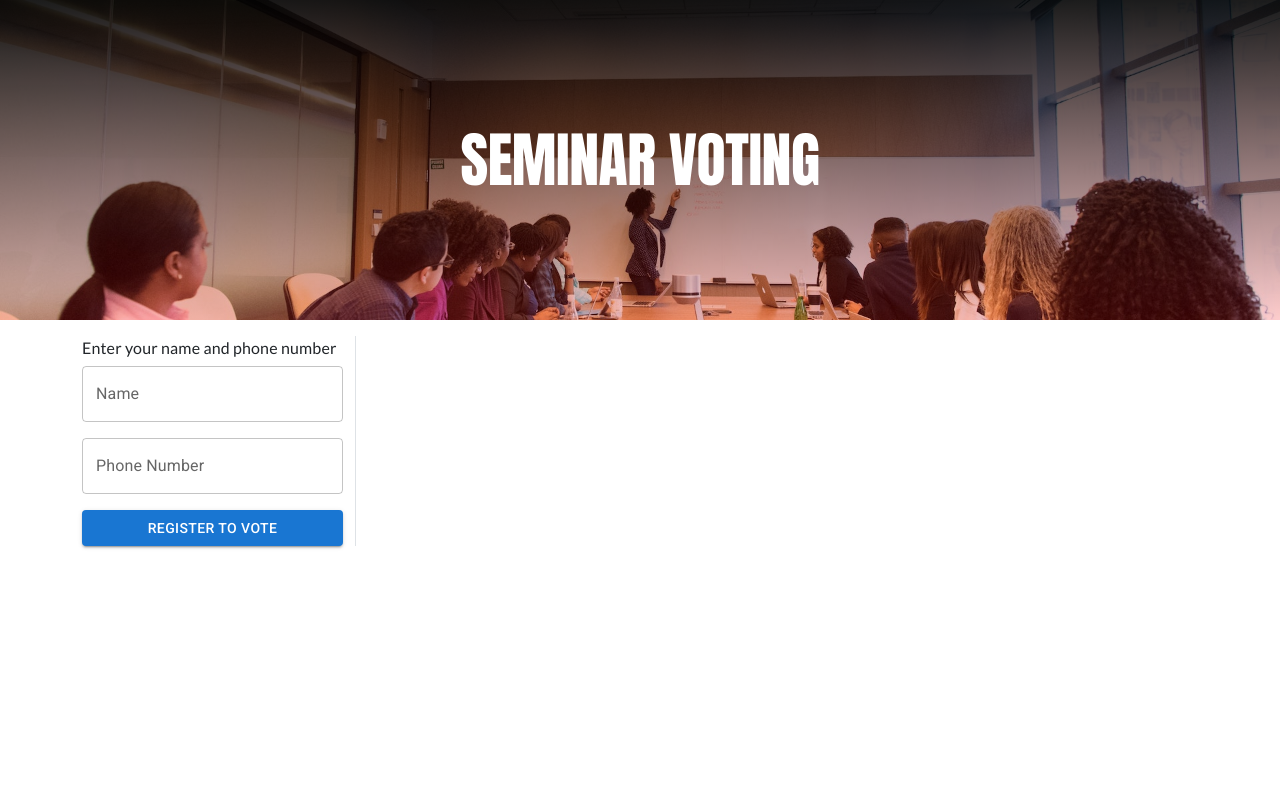
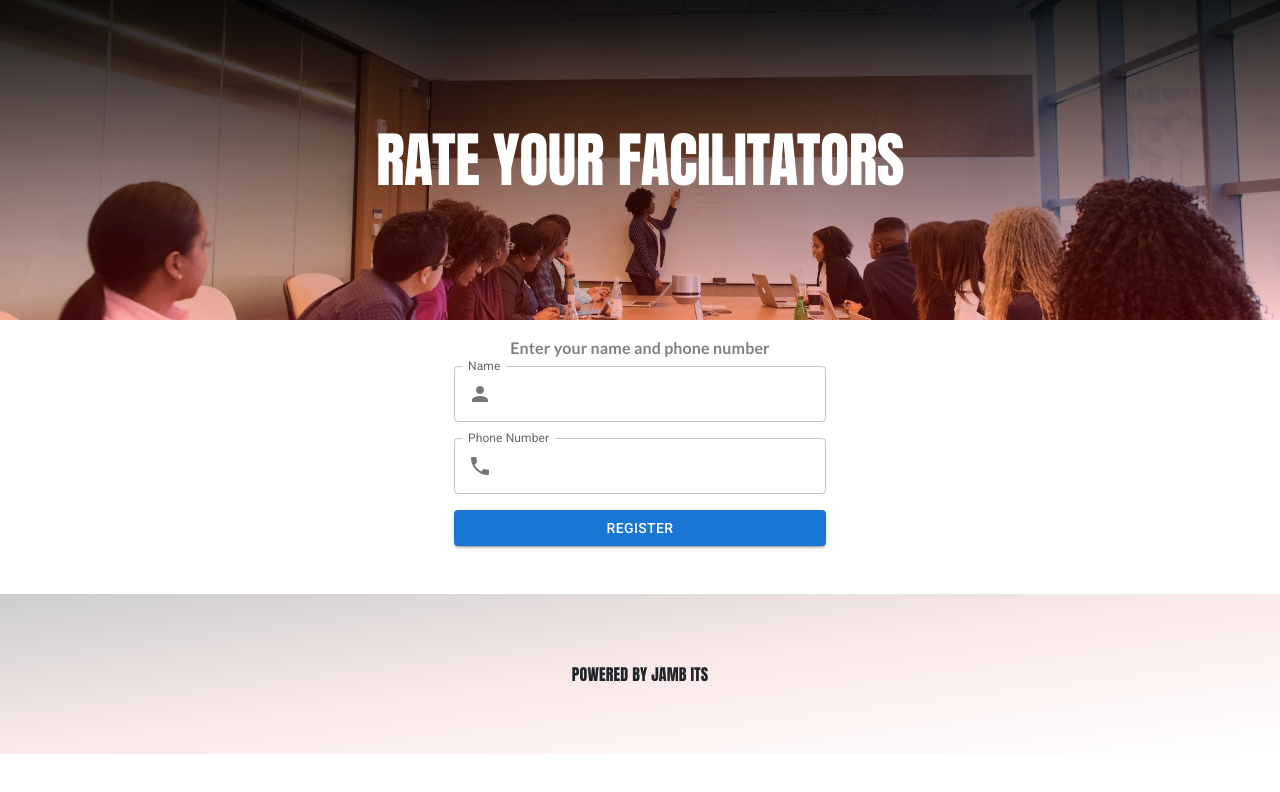
Before and after one commit to MightyEagle96/ratingsfe, a React (Create React App) app: page / in a window 1280 px wide. Shown: the top 792 px of the page. Built offline with nearby package versions, Linux system fonts and the light colour scheme.

Commit message:
made changes

```diff
--- a/src/App.js
+++ b/src/App.js
@@ -1,9 +1,11 @@
 import "bootstrap/dist/css/bootstrap.min.css";
+import MyFooter from "./pages/MyFooter";
 import MainRoutes from "./route";
 function App() {
   return (
     <div>
       <MainRoutes />
+      <MyFooter />
     </div>
   );
 }
--- a/src/pages/HomePage.css
+++ b/src/pages/HomePage.css
@@ -54,3 +54,13 @@
     ),
     url("../images/milad-fakurian-seA-FPPXL-M-unsplash.jpg");
 }
+
+.footer {
+  min-height: 20vh;
+  background-image: linear-gradient(
+    to right bottom,
+    rgb(205, 205, 205),
+    rgb(251, 234, 234),
+    white
+  );
+}
--- a/src/pages/HomePage.jsx
+++ b/src/pages/HomePage.jsx
@@ -1,6 +1,7 @@
 import React, { useState } from "react";
 import "./HomePage.css";
-import { Button, TextField, Typography } from "@mui/material";
+import { Button, TextField, Typography, InputAdornment } from "@mui/material";
+import { Person, Phone } from "@mui/icons-material";
 import { httpService } from "../services";
 import { Spinner } from "react-bootstrap";
 
@@ -27,20 +28,79 @@ function HomePage() {
         <div>
           <div className="d-none d-md-block">
             <Typography fontFamily={"Anton"} variant="h2" color="white">
-              SEMINAR VOTING
+              RATE YOUR FACILITATORS
             </Typography>
           </div>
           <div className="d-sm-block d-md-none">
             <Typography fontFamily={"Anton"} variant="h4" color="white">
-              SEMINAR VOTING
+              RATE YOUR FACILITATORS
             </Typography>
           </div>
         </div>
       </div>
       <div className="container mt-3">
-        <div className="row">
-          <div className="col-md-3">
-            <Typography fontFamily={"Lato"} gutterBottom>
+        <div className="d-none d-md-block">
+          <div className="d-flex justify-content-center ">
+            <div className="col-md-4">
+              <Typography
+                fontFamily={"Lato"}
+                color="GrayText"
+                fontWeight={600}
+                textAlign={"center"}
+                gutterBottom
+              >
+                Enter your name and phone number
+              </Typography>
+
+              <div className="mb-3">
+                <TextField
+                  fullWidth
+                  label="Name"
+                  name="name"
+                  onChange={handleChange}
+                  InputProps={{
+                    startAdornment: (
+                      <InputAdornment position="start">
+                        <Person />
+                      </InputAdornment>
+                    ),
+                  }}
+                />
+              </div>
+
+              <div className="mb-3">
+                <TextField
+                  fullWidth
+                  label="Phone Number"
+                  name="phoneNumber"
+                  type="number"
+                  onChange={handleChange}
+                  InputProps={{
+                    startAdornment: (
+                      <InputAdornment position="start">
+                        <Phone />
+                      </InputAdornment>
+                    ),
+                  }}
+                />
+              </div>
+              <div className="mt-3">
+                <Button fullWidth variant="contained" onClick={register}>
+                  {loading ? <Spinner animation="grow" /> : "Register"}
+                </Button>
+              </div>
+            </div>
+          </div>
+        </div>
+        <div className="d-sm-block d-md-none">
+          <div className="col-md-4">
+            <Typography
+              fontFamily={"Lato"}
+              color="GrayText"
+              fontWeight={600}
+              textAlign={"center"}
+              gutterBottom
+            >
               Enter your name and phone number
             </Typography>
 
@@ -50,6 +110,13 @@ function HomePage() {
                 label="Name"
                 name="name"
                 onChange={handleChange}
+                InputProps={{
+                  startAdornment: (
+                    <InputAdornment position="start">
+                      <Person />
+                    </InputAdornment>
+                  ),
+                }}
               />
             </div>
 
@@ -60,15 +127,21 @@ function HomePage() {
                 name="phoneNumber"
                 type="number"
                 onChange={handleChange}
+                InputProps={{
+                  startAdornment: (
+                    <InputAdornment position="start">
+                      <Phone />
+                    </InputAdornment>
+                  ),
+                }}
               />
             </div>
             <div className="mt-3">
               <Button fullWidth variant="contained" onClick={register}>
-                {loading ? <Spinner /> : "Register to vote"}
+                {loading ? <Spinner animation="grow" /> : "Register"}
               </Button>
             </div>
           </div>
-          <div className="col-md-3 border-start"></div>
         </div>
       </div>
     </div>
--- /dev/null
+++ b/src/pages/MyFooter.jsx
@@ -0,0 +1,12 @@
+import { Typography } from "@mui/material";
+import React from "react";
+
+export default function MyFooter() {
+  return (
+    <div className="mt-5 footer d-flex align-items-center justify-content-center">
+      <div>
+        <Typography fontFamily={"Anton"}>POWERED BY JAMB ITS</Typography>
+      </div>
+    </div>
+  );
+}
--- a/src/pages/MyVotes.jsx
+++ b/src/pages/MyVotes.jsx
@@ -7,7 +7,7 @@ import { Logout, Star, StarBorder } from "@mui/icons-material";
 function MyVotes() {
   const [fetching, setFetching] = useState(false);
   const [ratings, setRatings] = useState([]);
-  const [perfect, setPerfect] = useState([0, 1, 2, 3, 4]);
+  const perfect = [0, 1, 2, 3, 4];
 
   const getVotes = async () => {
     if (voter) {
--- a/src/pages/VotePage.jsx
+++ b/src/pages/VotePage.jsx
@@ -12,7 +12,6 @@ import { parameters } from "../labels";
 import { httpService, voter } from "../services";
 import { pink } from "@mui/material/colors";
 import { Spinner } from "react-bootstrap";
-import Swal from "sweetalert2";
 
 function VotePage() {
   const [fetching, setFetching] = useState(false);
```
